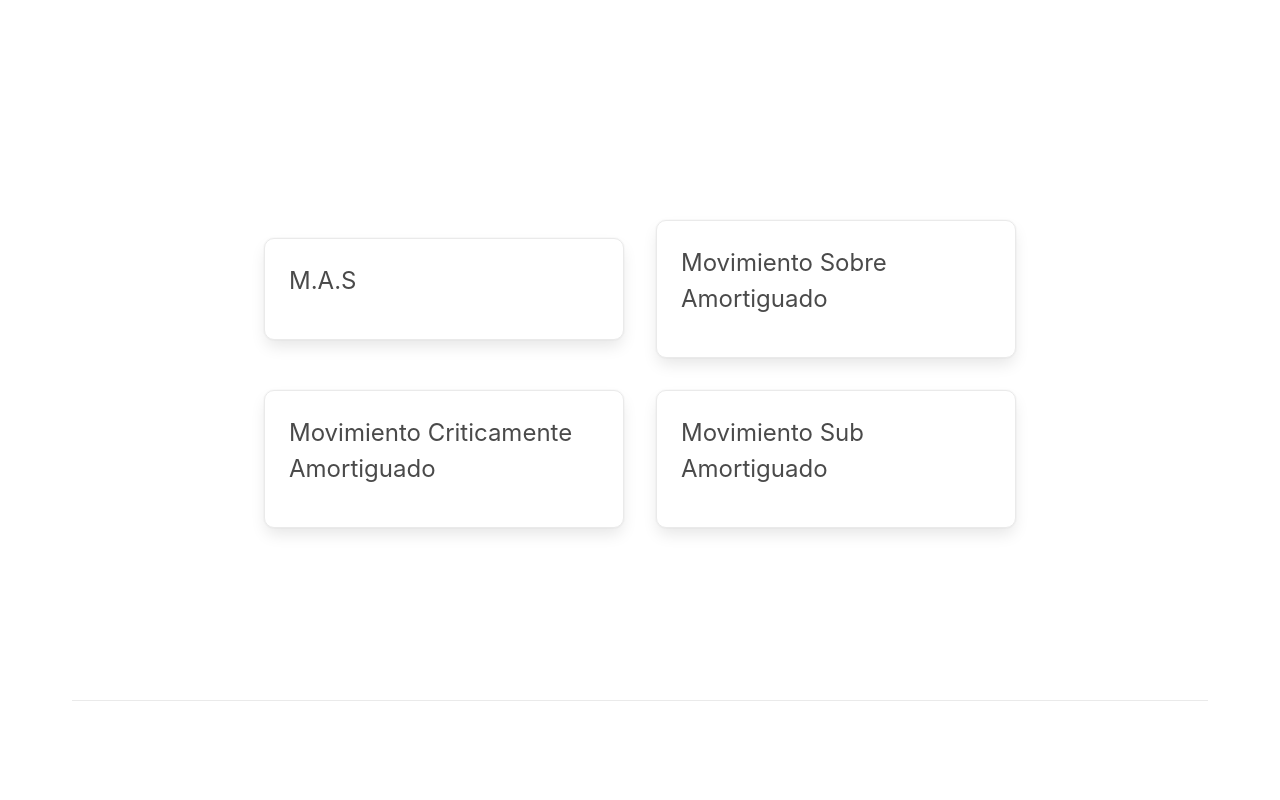
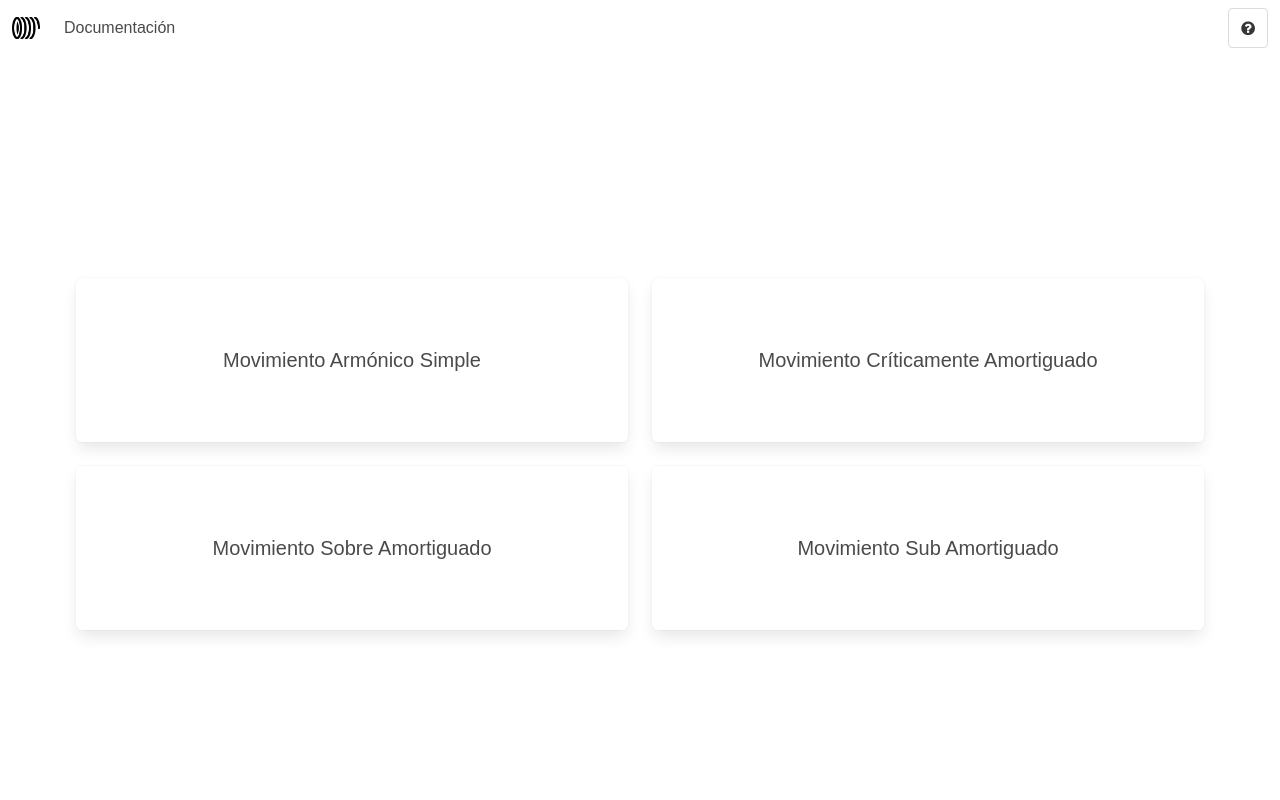
Before and after one commit to iamzapata/movimientos-oscilatorios, a Next.js app: page / in a window 1280 px wide. Shown: the top 800 px of the page. Built offline with nearby package versions, Linux system fonts and the light colour scheme.

Commit message:
Agregar navbar

```diff
--- a/components/MovimientoArmonicoSimple/index.jsx
+++ b/components/MovimientoArmonicoSimple/index.jsx
@@ -674,7 +674,7 @@ class MovimientoArmonicoSimple extends Component {
           <title>M.A.S</title>
         </Head>
 
-        <div className="my-5" style={{ width: "1000px" }}>
+        <div className="" style={{ width: "1000px" }}>
           <h4 className="title is-4 text-center">Movimiento Armónico Simple</h4>
 
           <div id="ventanagrafica">
--- /dev/null
+++ b/components/Navbar/index.jsx
@@ -0,0 +1,48 @@
+import React from "react";
+import Link from "next/link";
+
+const Navbar = () => (
+  <nav className="navbar" role="navigation" aria-label="main navigation">
+    <div className="navbar-brand">
+      <Link href="/">
+        <a className="navbar-item">
+          <img src="/iconoresorte.png" />
+        </a>
+      </Link>
+
+      <a
+        role="button"
+        className="navbar-burger burger"
+        aria-label="menu"
+        aria-expanded="false"
+        data-target="navbarBasicExample"
+      >
+        <span aria-hidden="true"></span>
+        <span aria-hidden="true"></span>
+        <span aria-hidden="true"></span>
+      </a>
+    </div>
+
+    <div id="navbarBasicExample" className="navbar-menu">
+      <div className="navbar-start">
+        <Link href="documentacion">
+          <a className="navbar-item">Documentación</a>
+        </Link>
+      </div>
+
+      <div className="navbar-end">
+        <div className="navbar-item">
+          <div className="buttons">
+            <a className="button is-secondary">
+              <span class="icon">
+                <i class="fa fa-question-circle"></i>
+              </span>
+            </a>
+          </div>
+        </div>
+      </div>
+    </div>
+  </nav>
+);
+
+export default Navbar;
--- a/pages/_app.js
+++ b/pages/_app.js
@@ -1,5 +1,6 @@
 import React from "react";
 import Head from "next/head";
+import Navbar from "components/Navbar";
 
 import "bulma";
 import "pages/styles.css";
@@ -15,7 +16,21 @@ export default function MyApp({ Component, pageProps }) {
       <Head>
         <meta name="viewport" content="width=device-width, initial-scale=1" />
       </Head>
-      <Component {...pageProps} />
+      <Navbar />
+      <div className="container h-screen">
+        <Component {...pageProps} />
+      </div>
+      <footer class="footer">
+        <div class="content has-text-centered">
+          <p>
+            <a href="https://github.com/iamzapata/movimientoarmonicosimple" target="_blank">
+              <span className="icon">
+                <i class="fa fa-github-square" aria-hidden="true" />
+              </span>
+            </a>
+          </p>
+        </div>
+      </footer>
     </>
   );
 }
--- a/pages/index.js
+++ b/pages/index.js
@@ -1,185 +1,44 @@
 import Head from "next/head";
+import Link from "next/link";
 
 export default function Home() {
   return (
-    <div className="container">
+    <>
       <Head>
-        <title>Curso Fisica III</title>
-        <link rel="icon" href="/favicon.ico" />
+        <title>Fisica III</title>
       </Head>
 
-      <main>
-        <div className="grid">
-          <a href="/movimiento-armonico-simple" className="card">
-            <h3>M.A.S</h3>
-          </a>
+      <section className="h-screen flex items-center justify-center pb-48">
+        <div className="columns w-full">
+          <div className="column">
+            <Link href="/movimiento-armonico-simple">
+              <a className="box h-full">
+                <h2 className='text-center flex items-center justify-center h-full text-xl'>Movimiento Armónico Simple</h2>
+              </a>
+            </Link>
 
-          <a href="/movimineto-sobre-amortiguado" className="card">
-            <h3>Movimiento Sobre Amortiguado</h3>
-          </a>
+            <Link href="/movimineto-sobre-amortiguado">
+              <a className="box h-full">
+                <h2 className='text-center flex items-center justify-center h-full text-xl'>Movimiento Sobre Amortiguado</h2>
+              </a>
+            </Link>
+          </div>
 
-          <a href="/movimiento-criticamente-amortiguado" className="card">
-            <h3>Movimiento Criticamente Amortiguado</h3>
-          </a>
+          <div className="column">
+            <Link href="/movimiento-criticamente-amortiguado">
+              <a className="box h-full">
+                <h2 className='text-center flex items-center justify-center h-full text-xl'>Movimiento Críticamente Amortiguado</h2>
+              </a>
+            </Link>
 
-          <a
-            href="/movimiento-sub-amortiguado"
-            className="card"
-          >
-            <h3>Movimiento Sub Amortiguado</h3>
-          </a>
+            <Link href="/movimiento-sub-amortiguado">
+              <a className="box h-full">
+                <h2 className='text-center flex items-center justify-center h-full text-xl'>Movimiento Sub Amortiguado</h2>
+              </a>
+            </Link>
+          </div>
         </div>
-      </main>
-
-      <footer>
-
-      </footer>
-
-      <style jsx>{`
-        .container {
-          min-height: 100vh;
-          padding: 0 0.5rem;
-          display: flex;
-          flex-direction: column;
-          justify-content: center;
-          align-items: center;
-        }
-
-        main {
-          padding: 5rem 0;
-          flex: 1;
-          display: flex;
-          flex-direction: column;
-          justify-content: center;
-          align-items: center;
-        }
-
-        footer {
-          width: 100%;
-          height: 100px;
-          border-top: 1px solid #eaeaea;
-          display: flex;
-          justify-content: center;
-          align-items: center;
-        }
-
-        footer img {
-          margin-left: 0.5rem;
-        }
-
-        footer a {
-          display: flex;
-          justify-content: center;
-          align-items: center;
-        }
-
-        a {
-          color: inherit;
-          text-decoration: none;
-        }
-
-        .title a {
-          color: #0070f3;
-          text-decoration: none;
-        }
-
-        .title a:hover,
-        .title a:focus,
-        .title a:active {
-          text-decoration: underline;
-        }
-
-        .title {
-          margin: 0;
-          line-height: 1.15;
-          font-size: 4rem;
-        }
-
-        .title,
-        .description {
-          text-align: center;
-        }
-
-        .description {
-          line-height: 1.5;
-          font-size: 1.5rem;
-        }
-
-        code {
-          background: #fafafa;
-          border-radius: 5px;
-          padding: 0.75rem;
-          font-size: 1.1rem;
-          font-family: Menlo, Monaco, Lucida Console, Liberation Mono,
-            DejaVu Sans Mono, Bitstream Vera Sans Mono, Courier New, monospace;
-        }
-
-        .grid {
-          display: flex;
-          align-items: center;
-          justify-content: center;
-          flex-wrap: wrap;
-
-          max-width: 800px;
-          margin-top: 3rem;
-        }
-
-        .card {
-          margin: 1rem;
-          flex-basis: 45%;
-          padding: 1.5rem;
-          text-align: left;
-          color: inherit;
-          text-decoration: none;
-          border: 1px solid #eaeaea;
-          border-radius: 10px;
-          transition: color 0.15s ease, border-color 0.15s ease;
-        }
-
-        .card:hover,
-        .card:focus,
-        .card:active {
-          color: #0070f3;
-          border-color: #0070f3;
-        }
-
-        .card h3 {
-          margin: 0 0 1rem 0;
-          font-size: 1.5rem;
-        }
-
-        .card p {
-          margin: 0;
-          font-size: 1.25rem;
-          line-height: 1.5;
-        }
-
-        .logo {
-          height: 1em;
-        }
-
-        @media (max-width: 600px) {
-          .grid {
-            width: 100%;
-            flex-direction: column;
-          }
-        }
-      `}</style>
-
-      <style jsx global>{`
-        html,
-        body {
-          padding: 0;
-          margin: 0;
-          font-family: -apple-system, BlinkMacSystemFont, Segoe UI, Roboto,
-            Oxygen, Ubuntu, Cantarell, Fira Sans, Droid Sans, Helvetica Neue,
-            sans-serif;
-        }
-
-        * {
-          box-sizing: border-box;
-        }
-      `}</style>
-    </div>
+      </section>
+    </>
   );
 }
```
Also changed, not shown: public/iconoresorte.png (added), public/vercel.svg (deleted).
